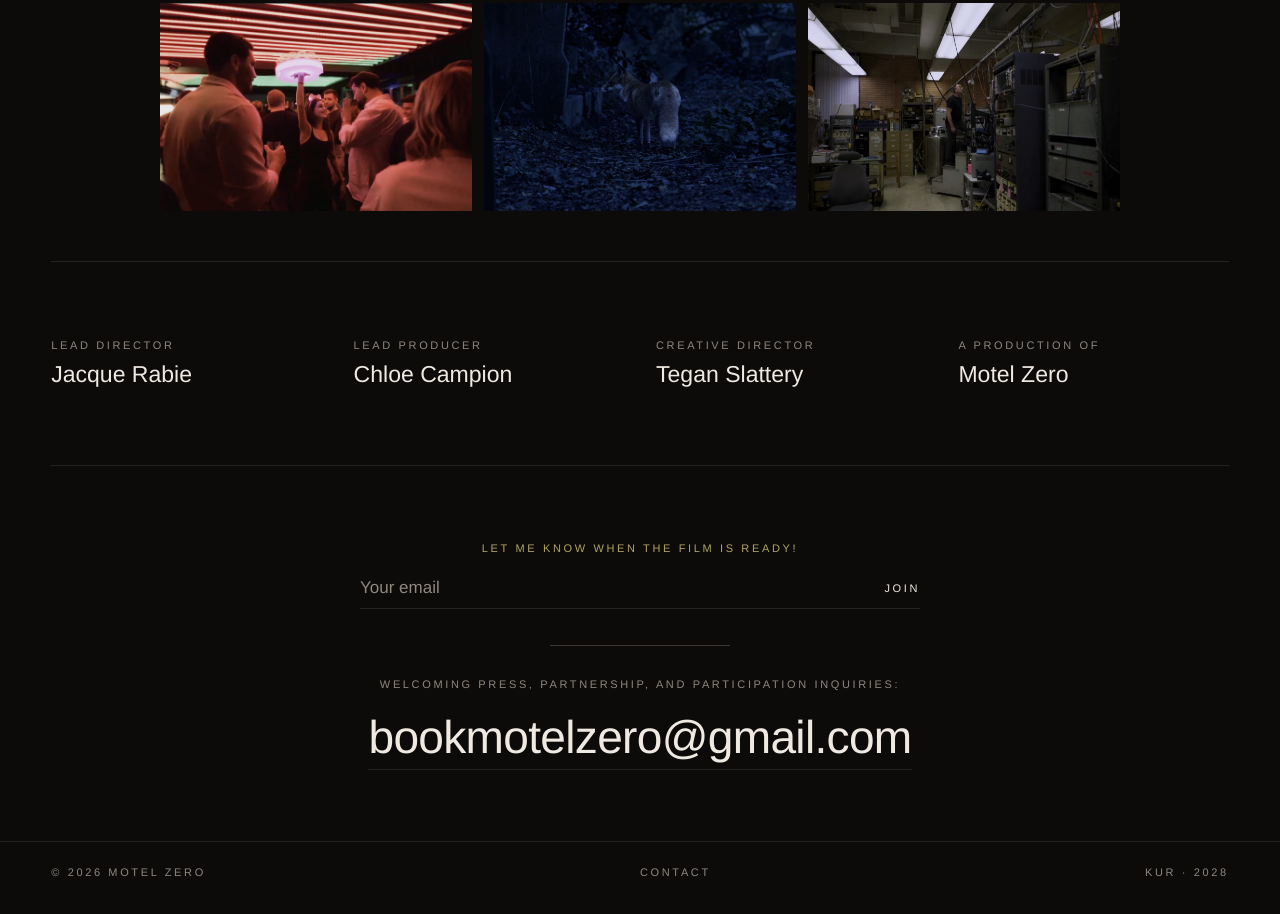
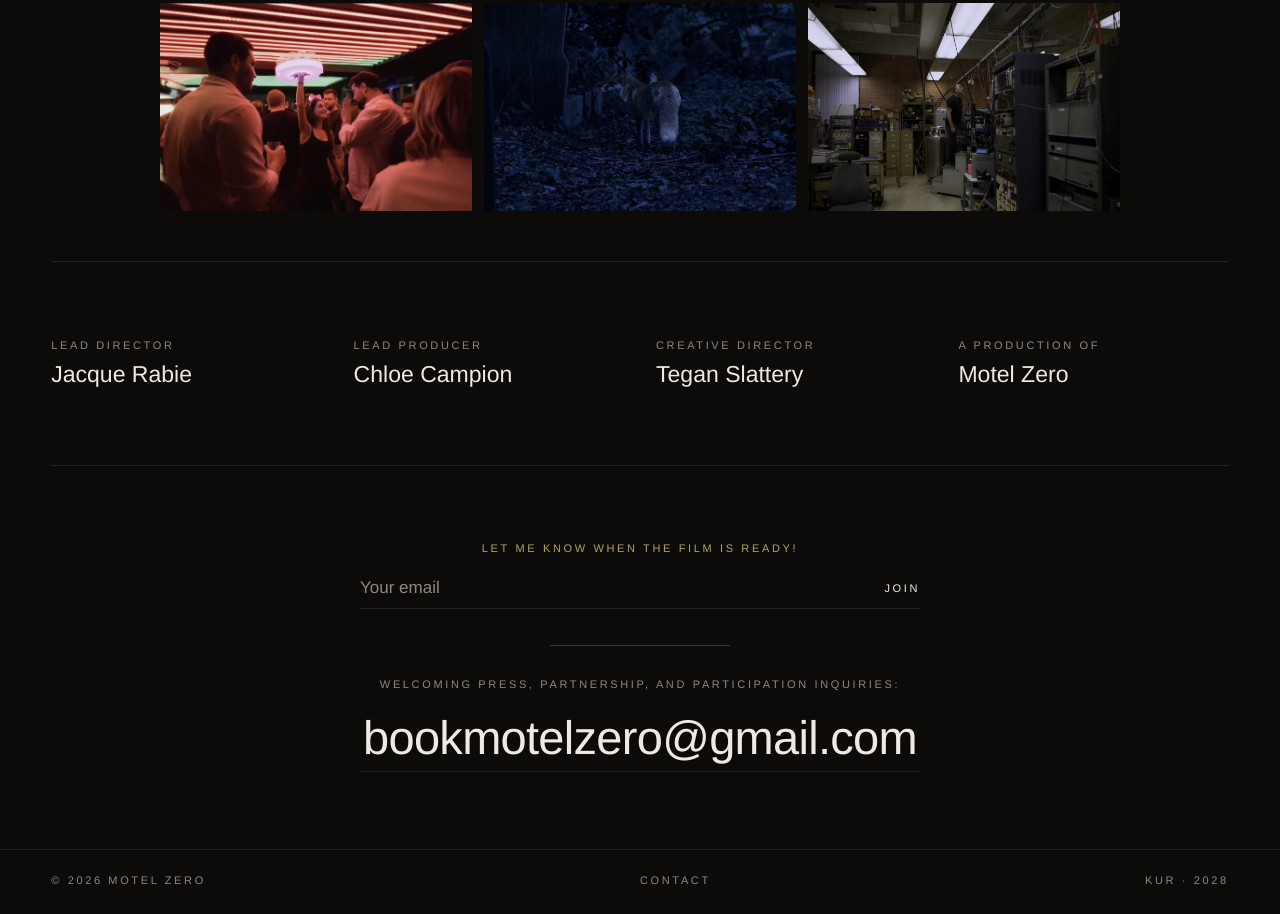
Before and after one commit to jacquejrabie/kurthefilm, a plain HTML site: page index.html in a window 1280 px wide. Shown: the part 2140-3054 px from the top of the page. Drawn offline with Linux system fonts and the light colour scheme.

Commit message:
Desktop: email line matches signup width at any window size

```diff
--- a/index.html
+++ b/index.html
@@ -127,6 +127,9 @@
   .nl-c{margin:0 auto 32px;max-width:560px}
   .nl-c::after{content:"";display:block;width:180px;height:1px;background:#3d3631;margin:36px auto 0}
   .signup-m{display:none}
+  @media (min-width:821px){
+    .contact .big{display:inline-block;min-width:min(560px,100%);font-size:47px}
+  }
   footer{padding:24px var(--pad) 28px;display:flex;justify-content:space-between;gap:16px;border-top:1px solid var(--line)}
 
 
```
